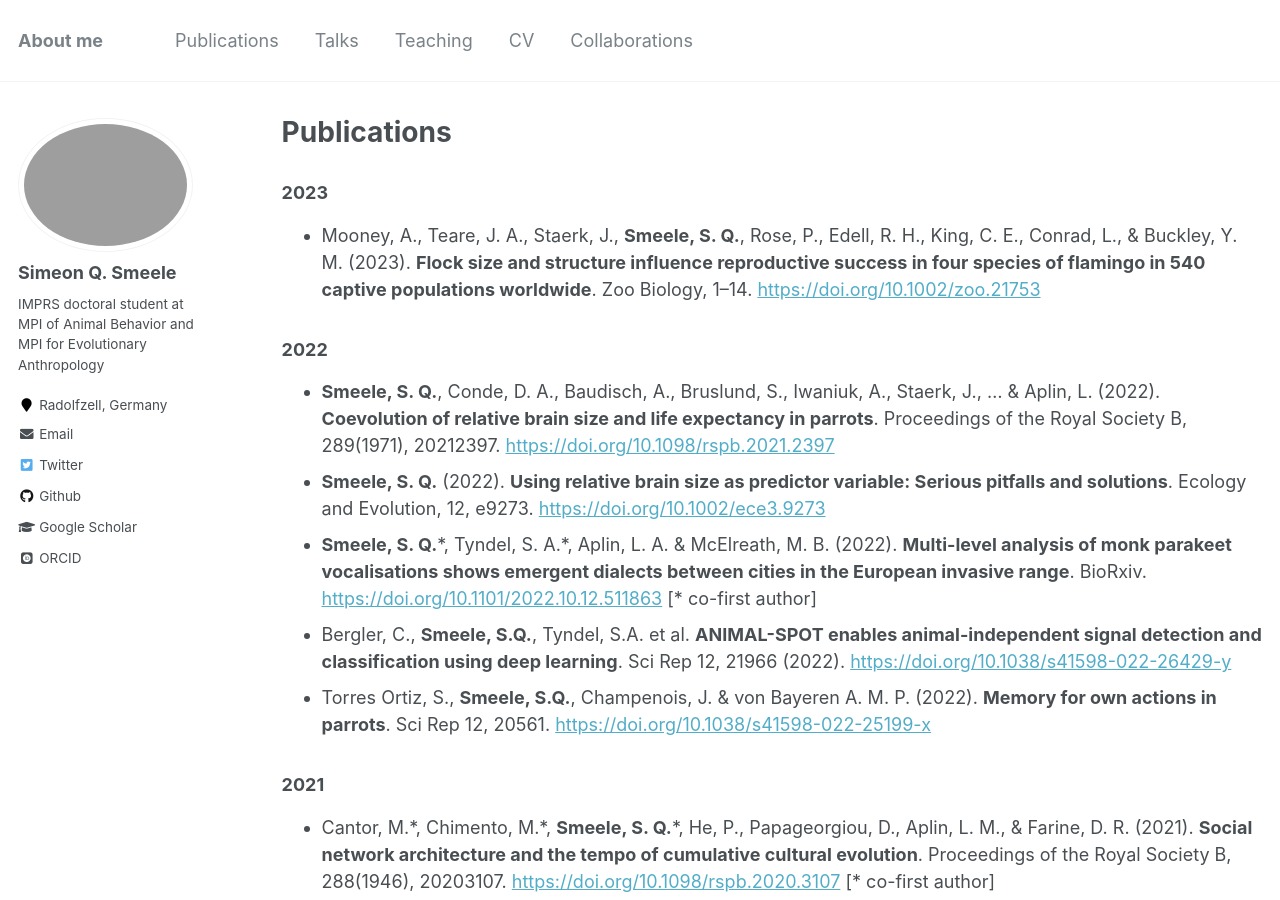
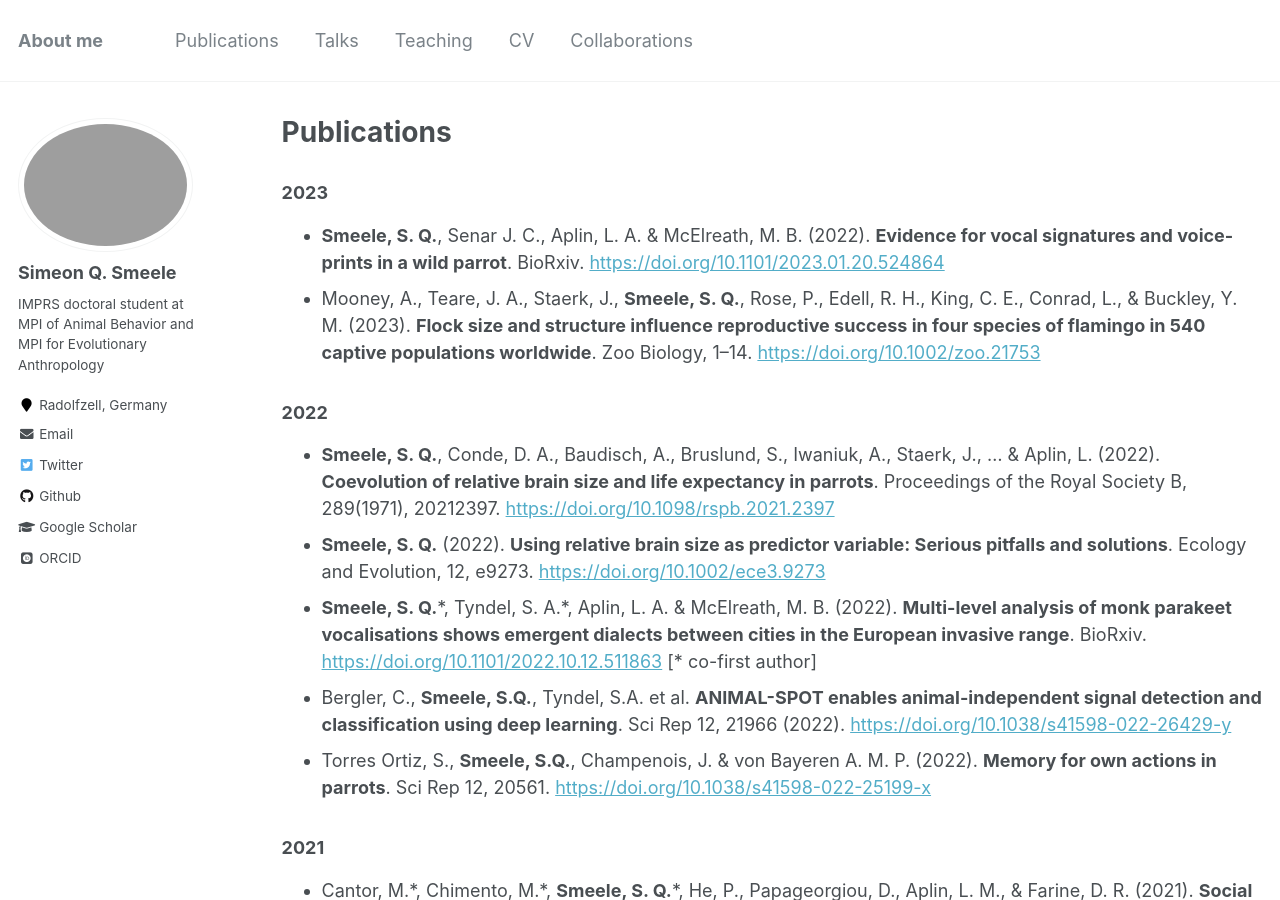
Before and after one commit to simeonqs/simeonqs.github.io, a Jekyll site: the page built from _pages/publications.md, in a window 1280 px wide and 900 px high. Built offline with Jekyll 4.4.1, drawn with Linux system fonts in a browser that asks for light colours; some web fonts are replaced; comment, search, counter and statistics services are not loaded.

Commit message:
Adding new publication.

```diff
--- a/_pages/publications.md
+++ b/_pages/publications.md
@@ -8,6 +8,9 @@
 <script type='text/javascript' src='https://d1bxh8uas1mnw7.cloudfront.net/assets/embed.js'></script>
 
 ### 2023
+
+- **Smeele, S. Q.**, Senar J. C., Aplin, L. A. & McElreath, M. B. (2022). **Evidence for vocal signatures and voice-prints in a wild parrot**. BioRxiv. <https://doi.org/10.1101/2023.01.20.524864>
+  <div class='altmetric-embed' data-doi='10.1101/2023.01.20.524864'></div>
 
 - Mooney, A., Teare, J. A., Staerk, J., **Smeele, S. Q.**, Rose, P., Edell, R. H., King, C. E., Conrad, L., & Buckley, Y. M. (2023). **Flock size and structure influence reproductive success in four species of flamingo in 540 captive populations worldwide**. Zoo Biology, 1–14. <https://doi.org/10.1002/zoo.21753>
   <div class='altmetric-embed' data-doi='10.1002/zoo.21753'></div>
```
Also changed, not shown: _pages/cv.md (+3 -0 lines).
